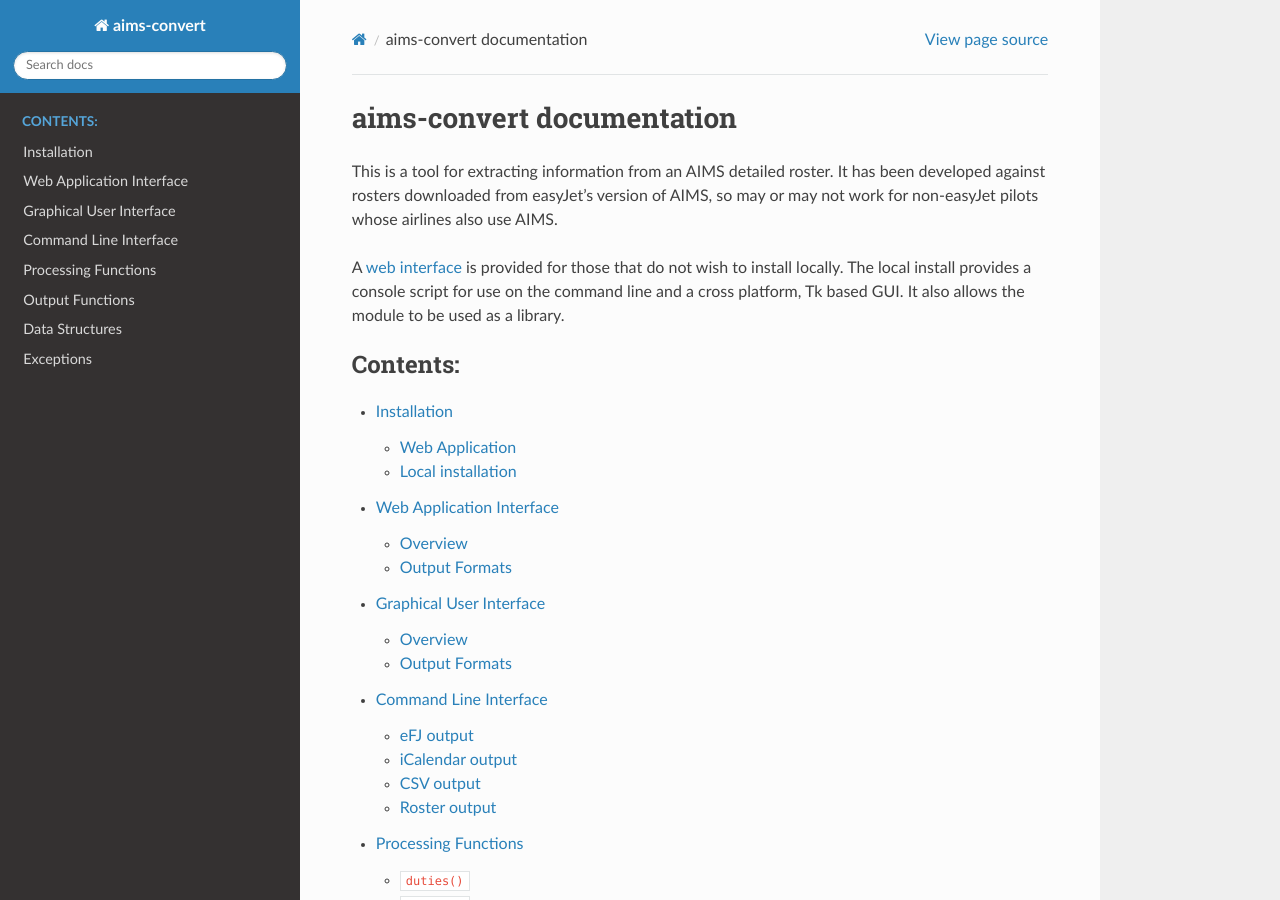
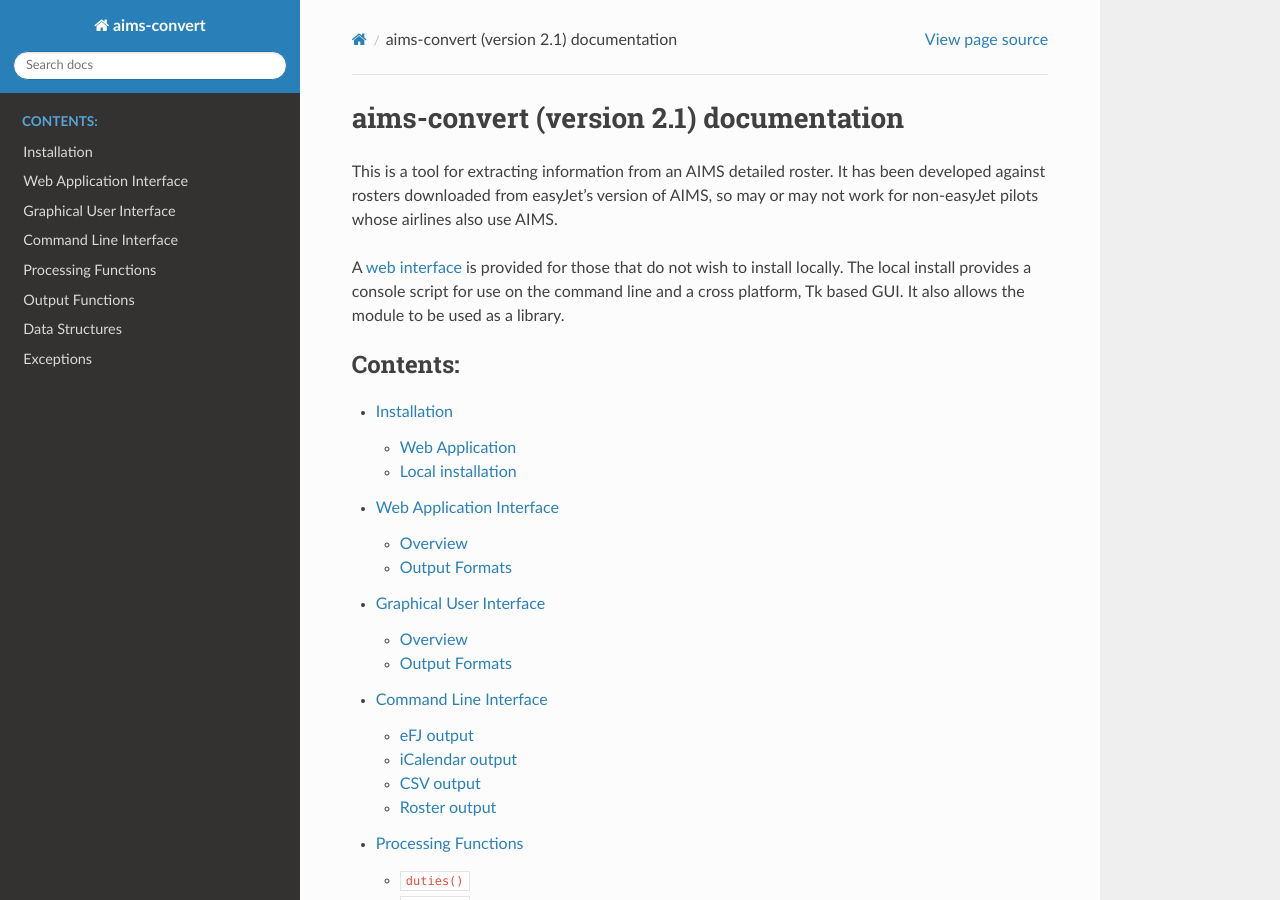
Before and after one commit to JonHurst/aims-convert, a Sphinx documentation site: the page built from docs/index.rst, in a window 1280 px wide and 900 px high. Built offline with Sphinx 7.4.7 and the Read the Docs theme 2.0.0, drawn with Linux system fonts in a browser that asks for light colours.

Commit message:
Add version string to documentation index

```diff
--- a/docs/conf.py
+++ b/docs/conf.py
@@ -9,7 +9,7 @@
 project = 'aims-convert'
 copyright = '2024, Jon Hurst'
 author = 'Jon Hurst'
-release = '1.2'
+release = '2.1'
 
 import os
 import sys
--- a/docs/index.rst
+++ b/docs/index.rst
@@ -3,8 +3,8 @@
    You can adapt this file completely to your liking, but it should at least
    contain the root `toctree` directive.
 
-aims-convert documentation
-===========================
+aims-convert (version |release|) documentation
+==============================================
 
 This is a tool for extracting information from an AIMS detailed roster. It has
 been developed against rosters downloaded from easyJet's version of AIMS, so may
```
